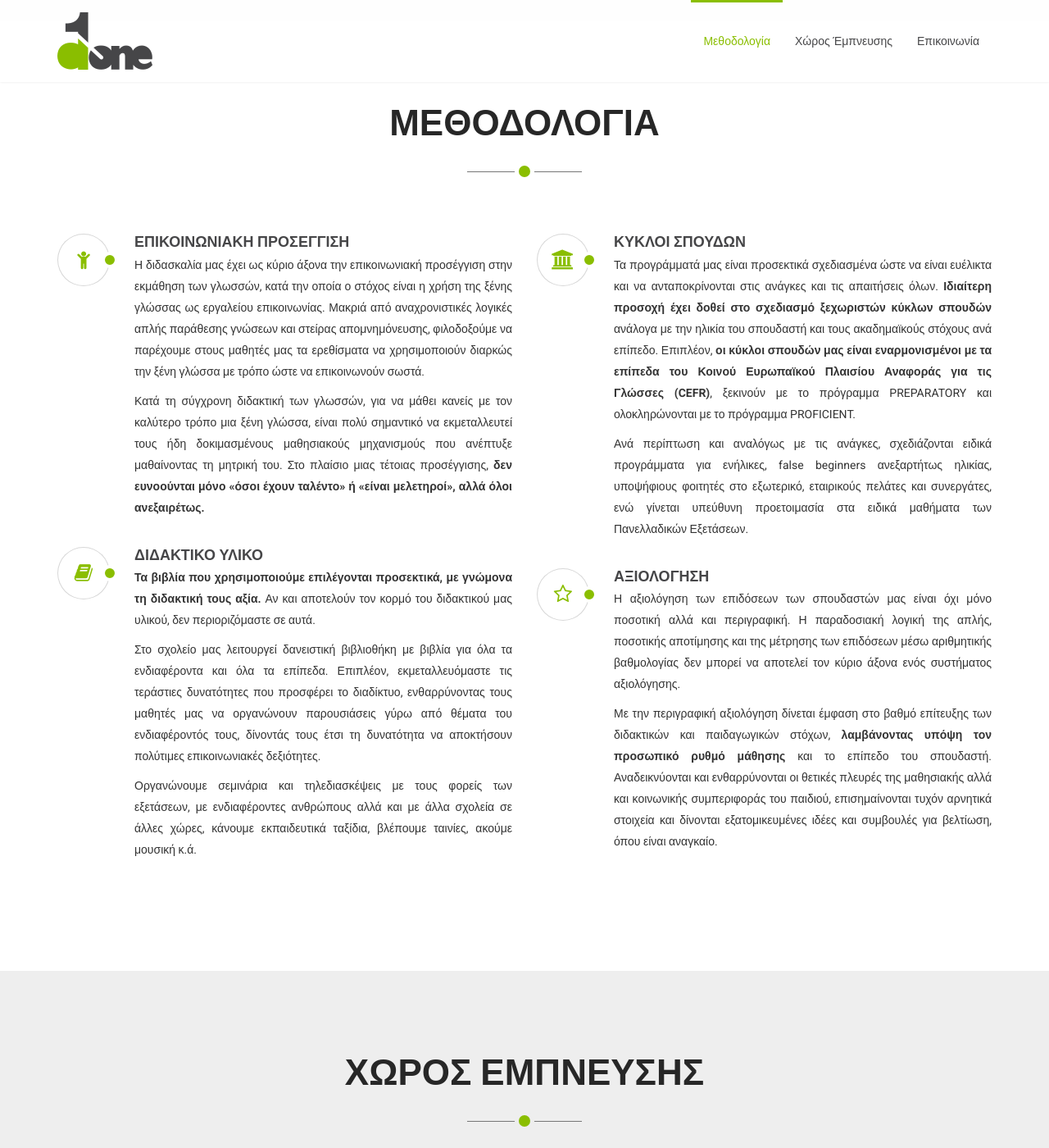
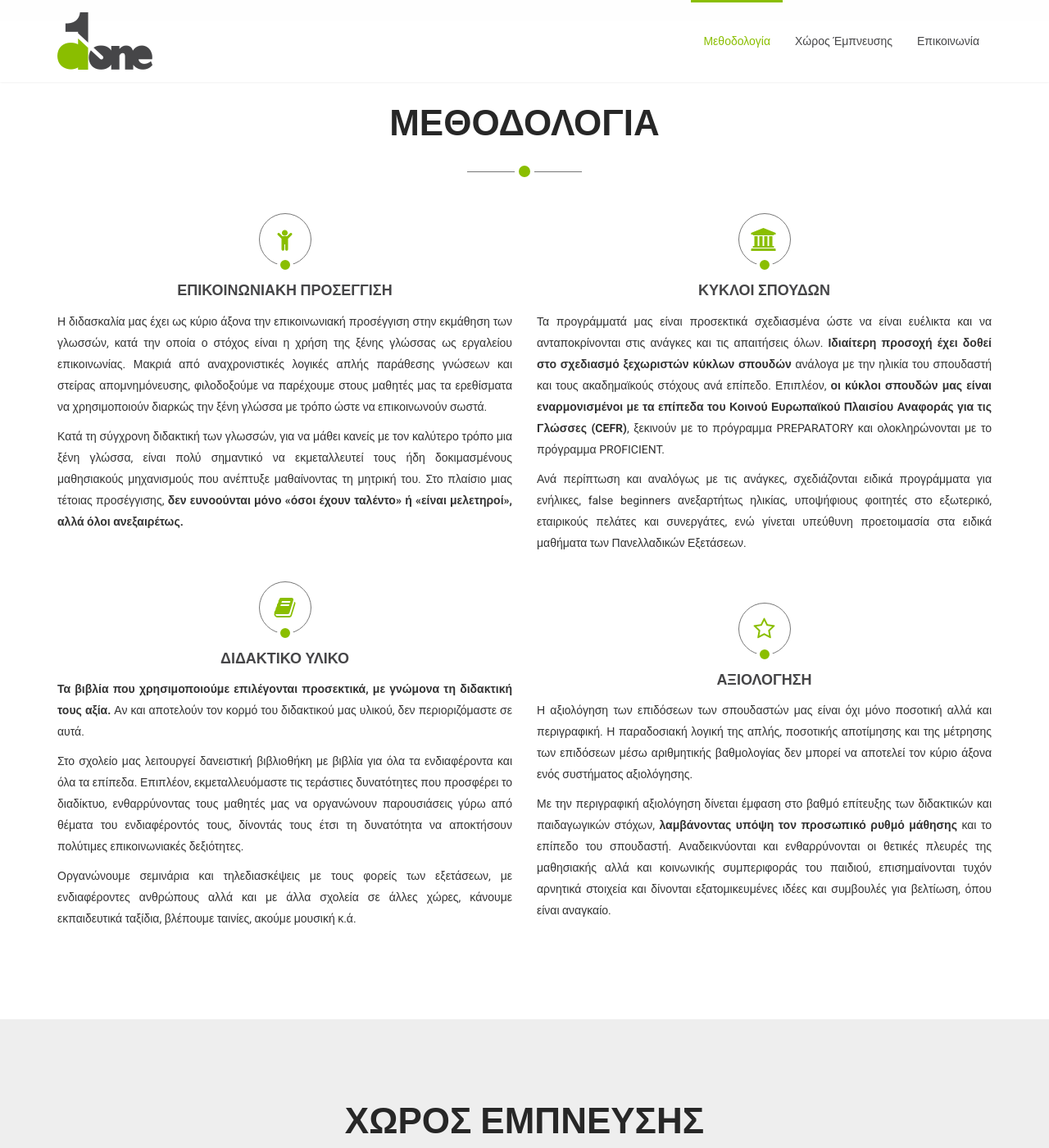
Before and after one commit to Codefully/done, a Jekyll site: the page built from index.html, in a window 1280 px wide and 1400 px high, scrolled down 1060 px. Shown: the whole window at 82% size. Built offline with Jekyll 4.4.1, drawn with Linux system fonts in a browser that asks for light colours.

Commit message:
UI updates

```diff
--- a/_includes/about.html
+++ b/_includes/about.html
@@ -11,12 +11,13 @@
         <div class="row text-justify">
             <div class="features">
                 <div class="col-md-6">
+
                   <div class="media service-box wow fadeInUp" data-wow-duration="500ms" data-wow-delay="200ms">
-                        <div class="pull-left">
+                    <h4 class="media-heading">
                       <i class="fa fa-child"></i>
-                        </div>
+                      ΕΠΙΚΟΙΝΩΝΙΑΚΗ ΠΡΟΣΕΓΓΙΣΗ
+                    </h4>
                     <div class="media-body">
-                            <h4 class="media-heading">ΕΠΙΚΟΙΝΩΝΙΑΚΗ ΠΡΟΣΕΓΓΙΣΗ</h4>
                       <p>
                       Η διδασκαλία μας έχει ως κύριο άξονα την επικοινωνιακή προσέγγιση στην εκμάθηση των γλωσσών,
                       κατά την οποία ο στόχος είναι η χρήση της ξένης γλώσσας ως εργαλείου επικοινωνίας.
@@ -34,11 +35,11 @@
                   </div>
 
                   <div class="media service-box wow fadeInUp" data-wow-duration="500ms" data-wow-delay="200ms">
-                        <div class="pull-left">
+                    <h4 class="media-heading">
                       <i class="fa fa-book"></i>
-                        </div>
+                      ΔΙΔΑΚΤΙΚΟ ΥΛΙΚΟ
+                    </h4>
                     <div class="media-body">
-                            <h4 class="media-heading">ΔΙΔΑΚΤΙΚΟ ΥΛΙΚΟ</h4>
                       <p>
                       <strong>Τα βιβλία που χρησιμοποιούμε επιλέγονται προσεκτικά, με γνώμονα τη διδακτική τους αξία.</strong>
                       Αν και αποτελούν τον κορμό του διδακτικού μας υλικού, δεν περιοριζόμαστε σε αυτά.
@@ -51,24 +52,28 @@
                       </p>
                       <p>
                       Οργανώνουμε σεμινάρια και τηλεδιασκέψεις
-                              με τους φορείς των εξετάσεων, με ενδιαφέροντες ανθρώπους αλλά και με άλλα σχολεία σε άλλες χώρες, κάνουμε εκπαιδευτικά ταξίδια,
-                              βλέπουμε ταινίες, ακούμε μουσική κ.ά.
+                      με τους φορείς των εξετάσεων, με ενδιαφέροντες ανθρώπους αλλά και με άλλα σχολεία σε άλλες χώρες,
+                      κάνουμε εκπαιδευτικά ταξίδια, βλέπουμε ταινίες, ακούμε μουσική κ.ά.
                       </p>
                     </div>
                   </div>
+
                 </div><!--/.col-md-6-->
 
                 <div class="col-md-6">
+
                   <div class="media service-box wow fadeInUp" data-wow-duration="500ms" data-wow-delay="200ms">
-                        <div class="pull-left">
+                    <h4 class="media-heading">
                       <i class="fa fa-university"></i>
-                        </div>
+                      ΚΥΚΛΟΙ ΣΠΟΥΔΩΝ
+                    </h4>
                     <div class="media-body">
-                            <h4 class="media-heading">ΚΥΚΛΟΙ ΣΠΟΥΔΩΝ</h4>
                       <p>
-                              Τα προγράμματά μας είναι προσεκτικά σχεδιασμένα ώστε να είναι ευέλικτα και να ανταποκρίνονται στις ανάγκες και τις απαιτήσεις όλων.
-                              <strong>Ιδιαίτερη προσοχή έχει δοθεί στο σχεδιασμό ξεχωριστών κύκλων σπουδών</strong> ανάλογα με την ηλικία του σπουδαστή και τους ακαδημαϊκούς στόχους
-                              ανά επίπεδο. Επιπλέον, <strong>οι κύκλοι σπουδών μας είναι εναρμονισμένοι με τα επίπεδα του Κοινού Ευρωπαϊκού Πλαισίου Αναφοράς για τις Γλώσσες
+                      Τα προγράμματά μας είναι προσεκτικά σχεδιασμένα ώστε να είναι ευέλικτα και να ανταποκρίνονται
+                      στις ανάγκες και τις απαιτήσεις όλων. <strong>Ιδιαίτερη προσοχή έχει δοθεί στο σχεδιασμό ξεχωριστών
+                        κύκλων σπουδών</strong> ανάλογα με την ηλικία του σπουδαστή και τους ακαδημαϊκούς στόχους
+                      ανά επίπεδο. Επιπλέον, <strong>οι κύκλοι σπουδών μας είναι εναρμονισμένοι με τα επίπεδα του Κοινού
+                        Ευρωπαϊκού Πλαισίου Αναφοράς για τις Γλώσσες
                         (CEFR)</strong>, ξεκινούν με το πρόγραμμα PREPARATORY και ολοκληρώνονται με το πρόγραμμα PROFICIENT.
                       </p>
                       <p>
@@ -80,26 +85,28 @@
                   </div>
 
                   <div class="media service-box wow fadeInUp" data-wow-duration="500ms" data-wow-delay="200ms">
-                        <div class="pull-left">
+                    <h4 class="media-heading">
                       <i class="fa fa-star-o"></i>
-                        </div>
+                      ΑΞΙΟΛΟΓΗΣΗ
+                    </h4>
                     <div class="media-body">
-                            <h4 class="media-heading">ΑΞΙΟΛΟΓΗΣΗ</h4>
-                            <p>Η αξιολόγηση των επιδόσεων των σπουδαστών μας είναι όχι μόνο ποσοτική αλλά και περιγραφική.
-                              Η παραδοσιακή λογική της απλής, ποσοτικής αποτίμησης και της μέτρησης των επιδόσεων μέσω αριθμητικής βαθμολογίας δεν μπορεί
-                              να αποτελεί τον κύριο άξονα ενός συστήματος αξιολόγησης.
+                      <p>
+                      Η αξιολόγηση των επιδόσεων των σπουδαστών μας είναι όχι μόνο ποσοτική αλλά και περιγραφική.
+                      Η παραδοσιακή λογική της απλής, ποσοτικής αποτίμησης και της μέτρησης των επιδόσεων μέσω
+                      αριθμητικής βαθμολογίας δεν μπορεί να αποτελεί τον κύριο άξονα ενός συστήματος αξιολόγησης.
                       </p>
                       <p>
                       Με την περιγραφική αξιολόγηση δίνεται έμφαση στο βαθμό επίτευξης των διδακτικών και παιδαγωγικών στόχων,
                       <strong>λαμβάνοντας υπόψη τον προσωπικό ρυθμό μάθησης</strong> και το επίπεδο του σπουδαστή.
-                              Αναδεικνύονται και ενθαρρύνονται οι θετικές πλευρές της μαθησιακής αλλά και κοινωνικής συμπεριφοράς του παιδιού,
-                              επισημαίνονται τυχόν αρνητικά στοιχεία και δίνονται εξατομικευμένες ιδέες και συμβουλές για βελτίωση, όπου είναι αναγκαίο.
+                      Αναδεικνύονται και ενθαρρύνονται οι θετικές πλευρές της μαθησιακής αλλά και κοινωνικής
+                      συμπεριφοράς του παιδιού, επισημαίνονται τυχόν αρνητικά στοιχεία και δίνονται εξατομικευμένες
+                      ιδέες και συμβουλές για βελτίωση, όπου είναι αναγκαίο.
                       </p>
                     </div>
                   </div>
+
                 </div><!--/.col-md-6-->
 
-            </div>
             </div><!--/.row-->
         </div><!--/.container-->
 </section><!--/#services-->
--- a/_sass/_base.scss
+++ b/_sass/_base.scss
@@ -21,10 +21,13 @@
 #gallery {
   padding: 100px 0;
   background: $gray-lighter;
+  p {
+    text-align: justify;
+  }
 }
 
 #about {
-  padding: 100px 0;
+  padding: 100px 0 50px;
 }
 
 #contact {
@@ -76,13 +79,10 @@
   }
 }
 
-#social {
-  text-align: center;
-  padding: 20px 20px 15px;
-  font-size: 1.5em;
-  font-weight: bold;
-}
-
 .fa-facebook-square {
   font-size: 48px;
 }
+
+.gm-style-mtc {
+  display: none;
+}
--- a/css/main.scss
+++ b/css/main.scss
@@ -134,43 +134,50 @@ ul.nostyle {
   }
 }
 
-
 .media.service-box {
-  margin: 25px 0;
-}
-.media.service-box .pull-left {
-  margin-right: 20px;
-}
-.media.service-box .pull-left > i {
-  font-size: 24px;
+  margin: 0 0 50px;
+  .media-heading {
+    margin-bottom: 15px;
+    text-align: center;
+    .fa {
+      display: block;
+      font-size: 28px;
       height: 64px;
-  line-height: 64px;
-  text-align: center;
+      line-height: 63px;
       width: 64px;
-  border-radius: 100%;
+      border-radius: 50%;
       color: $brand-primary;
-  box-shadow: inset 0 0 0 1px #d7d7d7;
-  -webkit-box-shadow: inset 0 0 0 1px #d7d7d7;
+      border: 1px solid $gray-light;
       transition: background-color 400ms, background-color 400ms;
       position: relative;
-}
-.media.service-box .pull-left > i:after {
+      margin: 0 auto 20px;
+      &:after {
         content: "";
         position: absolute;
         width: 20px;
         height: 20px;
-  top: 50%;
-  margin-top: -10px;
-  right: -10px;
+        top: 100%;
+        margin: -10px 0 0 -10px;
+        left: 50%;
         border: 4px solid #FFF;
         border-radius: 20px;
         background: $brand-primary;
       }
-.media.service-box:hover .pull-left > i {
+    }
+  }
+  &:hover {
+    .media-heading {
+      .fa {
         background-color: #464648;
         color: #FFF;
-  box-shadow: inset 0 0 0 5px rgba(255, 255, 255, 0.8);
-  -webkit-box-shadow: inset 0 0 0 5px rgba(255, 255, 255, 0.8);
+        border: 5px solid $brand-primary;
+        line-height: 55px;
+        &:after {
+          margin-top: -6px;
+        }
+      }
+    }
+  }
 }
 
 #work-process {
```
Lines whose indentation alone changed are shown as unchanged.
